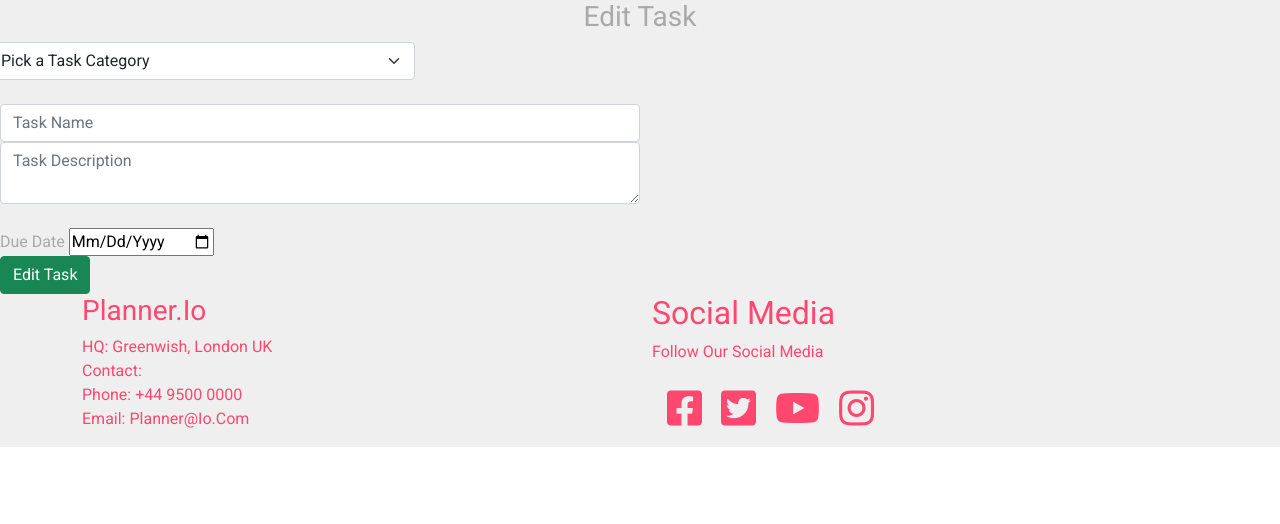
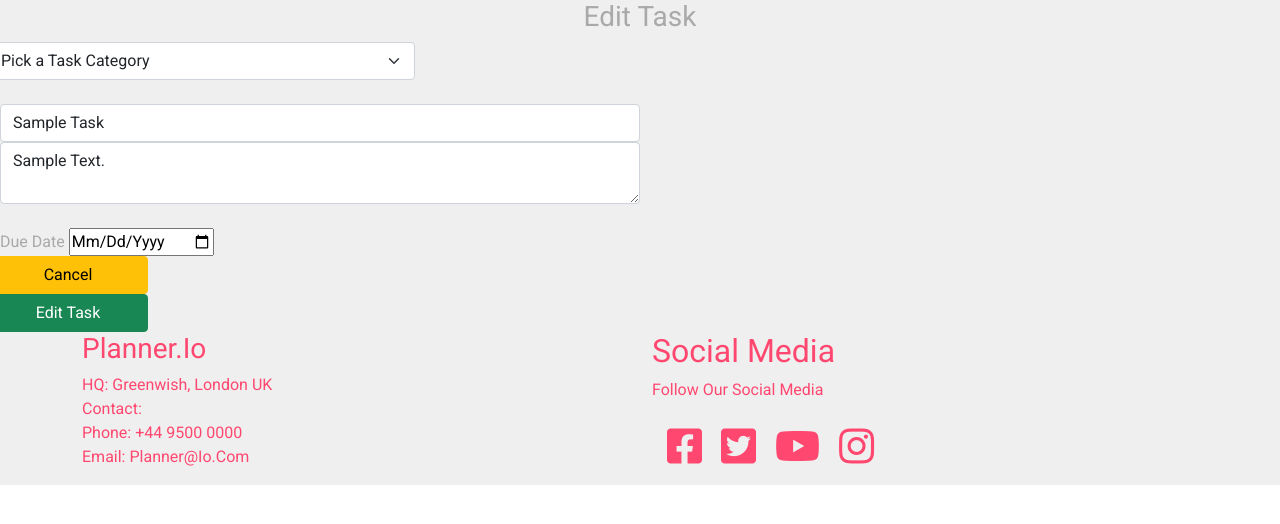
Before and after one commit to Code-Institute-Submissions/Tofthaslund-MS3, a Flask app: template templates/edit_task.html in a window 1280 px wide. Shown: the part 56-580 px from the top of the page. Run offline with Flask 2, Linux system fonts and the light colour scheme; the template is opened without the code that fills it: most values are stand-ins (such as "Sample title", 1, 10 or a date in 2020); some libraries are stand-ins or nearby versions.

Commit message:
Bind data to the edit task form

```diff
--- a/templates/edit_task.html
+++ b/templates/edit_task.html
@@ -10,8 +10,11 @@
             class="form-select" aria-label="Default select example" required>
             <option selected>Pick a Task Category</option>
             {% for category in categories %}
-            <option value="{{ category.category_name }}">
-                {{ category.category_name }}</option>
+            {% if category.category_name == task.category_name %}
+              <option value="{{ category.category_name }}" selected>{{ category.category_name }}</option>
+            {% else %}
+              <option value="{{ category.category_name }}">{{ category.category_name }}</option>
+                {% endif %}
             {% endfor %}
           </select>
           <label for="category_name"></label>
@@ -20,27 +23,28 @@
     <div class="form-group">
       <label for="task_name"></label>
       <input type="text" class="form-control"
-        id="task_name" name="task_name" minlength="5"
+        value="{{ task.task_name }}" id="task_name" name="task_name" minlength="5"
         maxlength="15" placeholder="Task Name" required>
     </div>
      <!-- task description -->
     <div class="form-group">
         <textarea class="form-control"
          placeholder="Task Description" name="task_description"
-         id="task_description"
-         maxlength="150"></textarea>
+         id="task_description" maxlength="150">{{ task.task_description}}</textarea>
         <label for="task_description"></label>
     </div>
     <!-- due date -->
     <div class="form-group">
         <label for="due_date">Due Date</label>
-        <input type="date" class="datepicker"
+        <input type="date" class="datepicker" value="{{ task.due_date }}"
           id="due_date" name="due_date"required>
       </div>
 
       <!-- submit button -->
-    <button type="submit" class="btn btn-success">Edit Task</button>
-
+    <div class="row col-sm-3">
+      <a href="{{ url_for('tasks') }}" class="btn btn-warning">Cancel</a>
+      <button type="submit" class="btn btn-success">Edit Task</button>
+    </div>
   </form>
 
 {% endblock %}
```
